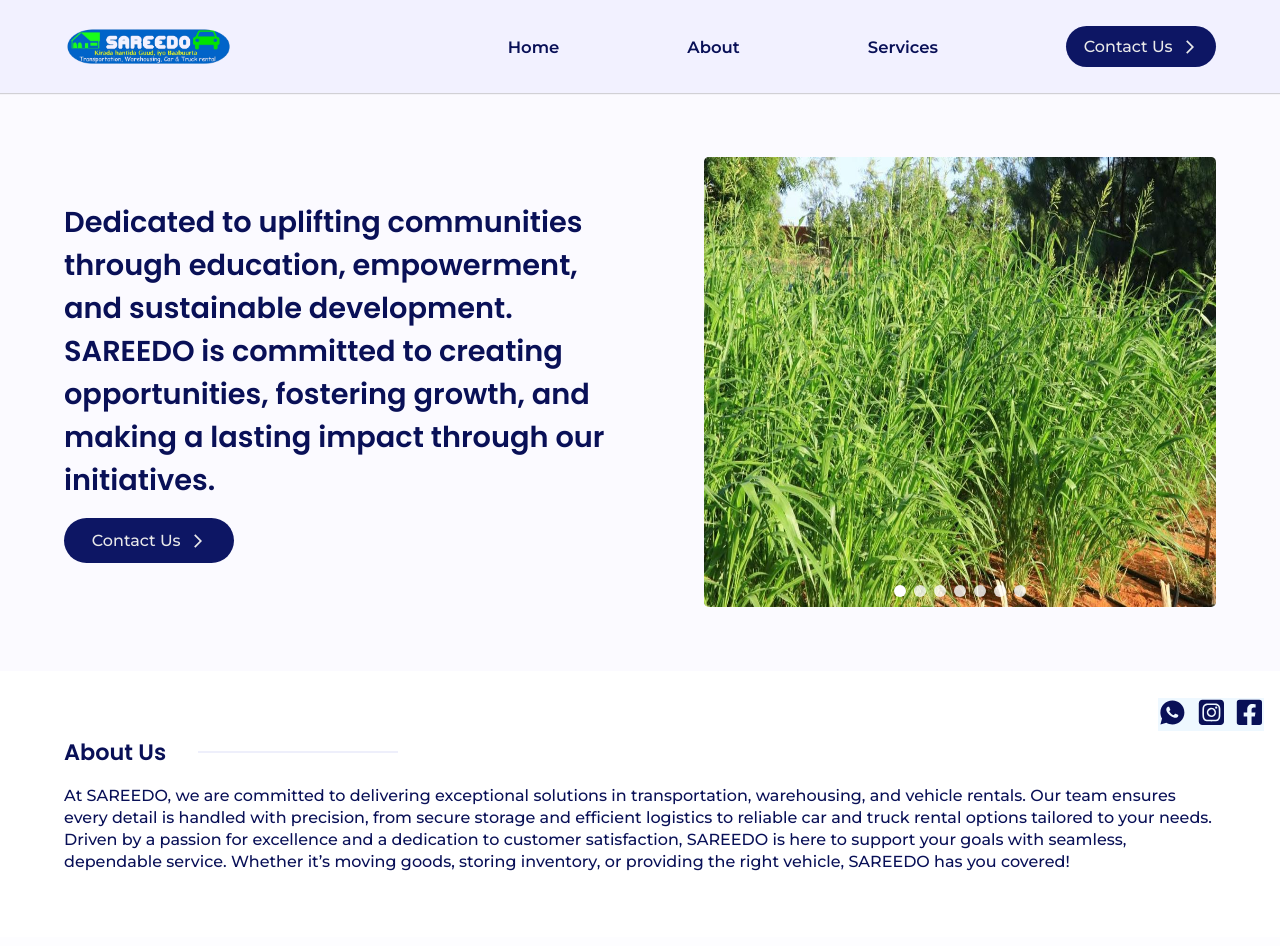
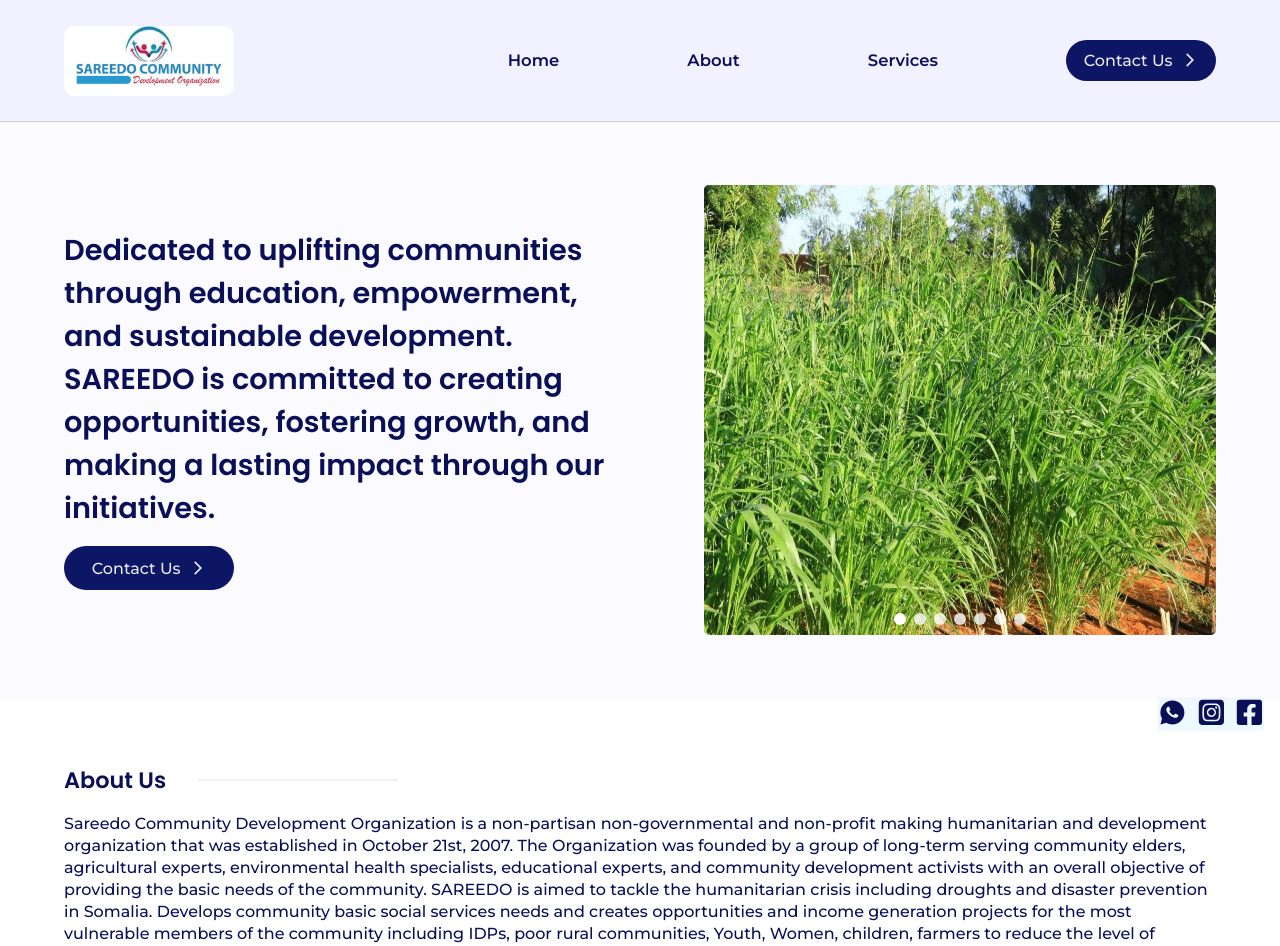
Before and after one commit to Abdulladhif/sareedo-website, a React (Vite) app: page / in a window 1280 px wide. Shown: the top 946 px of the page. Built offline with nearby package versions, Linux system fonts and the light colour scheme.

Commit message:
fixed navbar

```diff
--- a/src/components/about/About.jsx
+++ b/src/components/about/About.jsx
@@ -9,7 +9,16 @@
             <h2>About Us</h2>
             <div className="line"></div>
         </div>
-        <p>At SAREEDO, we are committed to delivering exceptional solutions in transportation, warehousing, and vehicle rentals. Our team ensures every detail is handled with precision, from secure storage and efficient logistics to reliable car and truck rental options tailored to your needs. Driven by a passion for excellence and a dedication to customer satisfaction, SAREEDO is here to support your goals with seamless, dependable service. Whether it’s moving goods, storing inventory, or providing the right vehicle, SAREEDO has you covered!</p>
+        <p>Sareedo Community Development Organization is a non-partisan non-governmental and non-profit
+making humanitarian and development organization that was established in October 21st, 2007.
+The Organization was founded by a group of long-term serving community elders, agricultural experts,
+environmental health specialists, educational experts, and community development activists with an
+overall objective of providing the basic needs of the community.
+SAREEDO is aimed to tackle the humanitarian crisis including droughts and disaster prevention in
+Somalia. Develops community basic social services needs and creates opportunities and income
+generation projects for the most vulnerable members of the community including IDPs, poor rural
+communities, Youth, Women, children, farmers to reduce the level of poverty and contribute to National
+Development Goals!</p>
     </div>
 
     </>
--- a/src/components/navbar/Navbar.css
+++ b/src/components/navbar/Navbar.css
@@ -10,10 +10,14 @@
     display: flex;
     align-items: center;
 }
-.logo-img{
+/* Logo Styling */
+.logo-img {
     width: 170px;
-   position: relative;
-   top: 0.3rem;
+    height: 70px; /* Fixed height */
+    object-fit: cover; /* Ensures it maintains aspect ratio */
+    border-radius: 10px; /* Rounded edges */
+    position: relative;
+    top: 0.3rem;
 }
 .logo a {
     font-weight: 700;
--- a/src/components/navbar/Navbar.jsx
+++ b/src/components/navbar/Navbar.jsx
@@ -3,7 +3,7 @@
 import { MdOutlineArrowForwardIos } from "react-icons/md";
 import { RxHamburgerMenu } from "react-icons/rx";
 import { LiaWindowCloseSolid } from "react-icons/lia";
-import Logo from '../../assets/mlogo1.png';
+import Logo from '../../assets/mlogo3.jpeg';
 
 const Navbar = () => {
   const [isOpen, setIsOpen] = useState(false);
```
